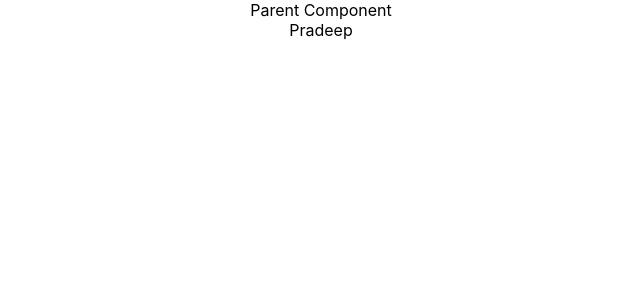
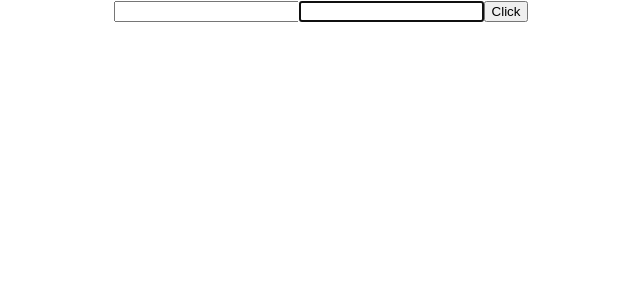
Before and after one commit to Pradeep712/React, a React (Create React App) app in the folder hello-world/: page / in a window 1280 px wide. Shown: the top 300 px of the page, without its empty margins (319-959 px from the left). Built offline with nearby package versions, Linux system fonts and the light colour scheme.

Commit message:
Step 22 Refs

```diff
--- a/hello-world/src/App.js
+++ b/hello-world/src/App.js
@@ -18,20 +18,32 @@
 // import LifecycleA from './component/LifecycleA'
 // import FragmentDemo from './component/FragmentDemo';
 // import Table from './component/Table';
-import PureComp from './component/PureComp';
-import ParentComp from './component/ParentComp';
+// import PureComp from './component/PureComp';
+// import ParentComp from './component/ParentComp';
+import RefsDemo from './component/RefsDemo';
 
-//PureComponent & Memo
+//Refs
 class App extends Component{
   render(){
     return(
       <div className="App">
-        <ParentComp />
-        {/* <PureComp /> */}
+        <RefsDemo />
       </div>
     )
   }
 }
+
+// //PureComponent & Memo
+// class App extends Component{
+//   render(){
+//     return(
+//       <div className="App">
+//         <ParentComp />
+//         {/* <PureComp /> */}
+//       </div>
+//     )
+//   }
+// }
 
 
 // //Fragment or EmptyTag
--- /dev/null
+++ b/hello-world/src/component/RefsDemo.js
@@ -0,0 +1,40 @@
+import React, { Component } from 'react'
+
+class RefsDemo extends Component {
+    constructor(props) {
+        super(props)
+
+        this.inputRef = React.createRef()//Creating referencing element
+
+        this.cbRef = null //Callback Refs
+        this.setCbRef = element => {
+            //We are assigning method which in turn assigns the property.
+            this.cbRef = element
+        }
+    }
+    componentDidMount(){
+        if(this.cbRef) {
+            //In method ref the element can be directly accessed using focus() method.
+            this.cbRef.focus()
+        }
+
+        // this.inputRef.current.focus()//variable is accessed using current.focus() to focus on the textfield we are referencing.
+        // console.log(this.inputRef)
+    }
+    clickHandler=()=>{
+        //Accessing current value of inputRef DOM property
+        alert(this.inputRef.current.value)
+    }
+
+    render() {
+        return (
+            <div>
+                <input type='text' ref={this.inputRef} />
+                <input type='text' ref={this.setCbRef} />
+                <button onClick={this.clickHandler}>Click</button>
+            </div>
+        )
+    }
+}
+
+export default RefsDemo
```
